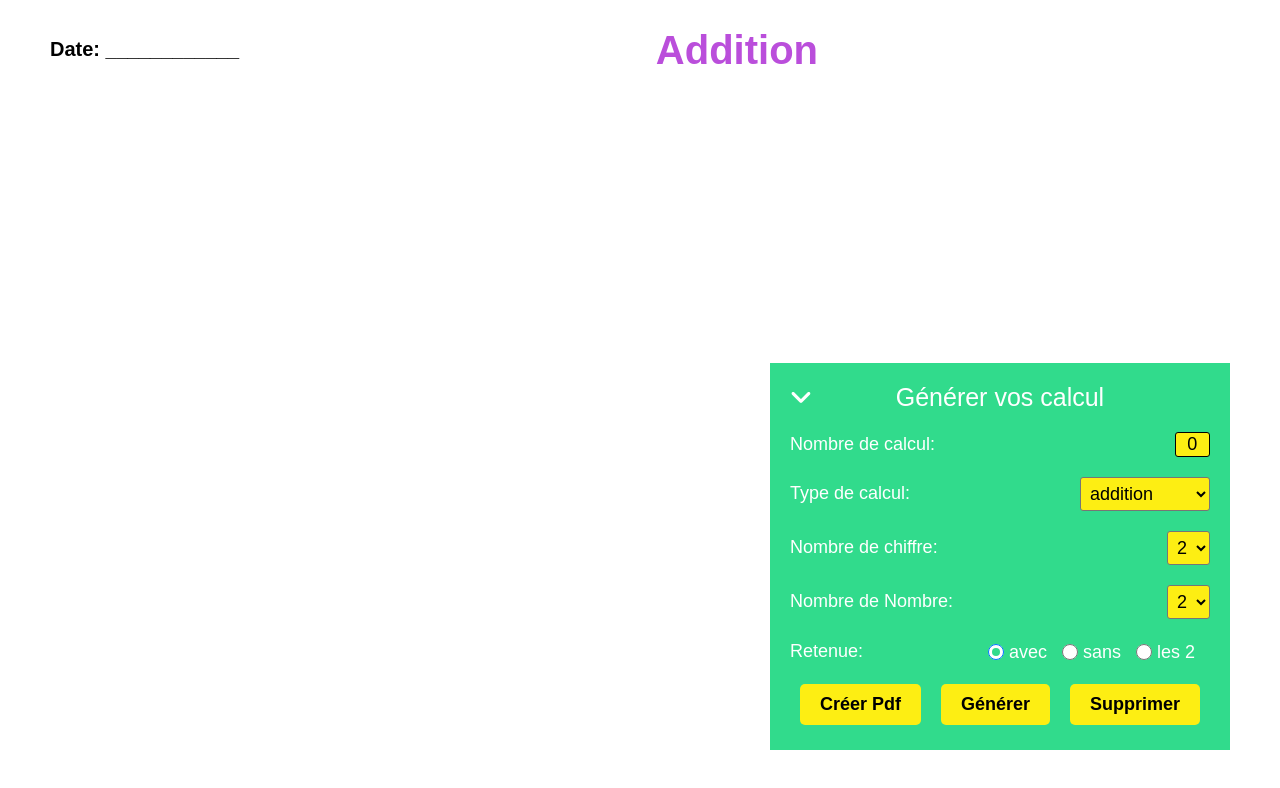
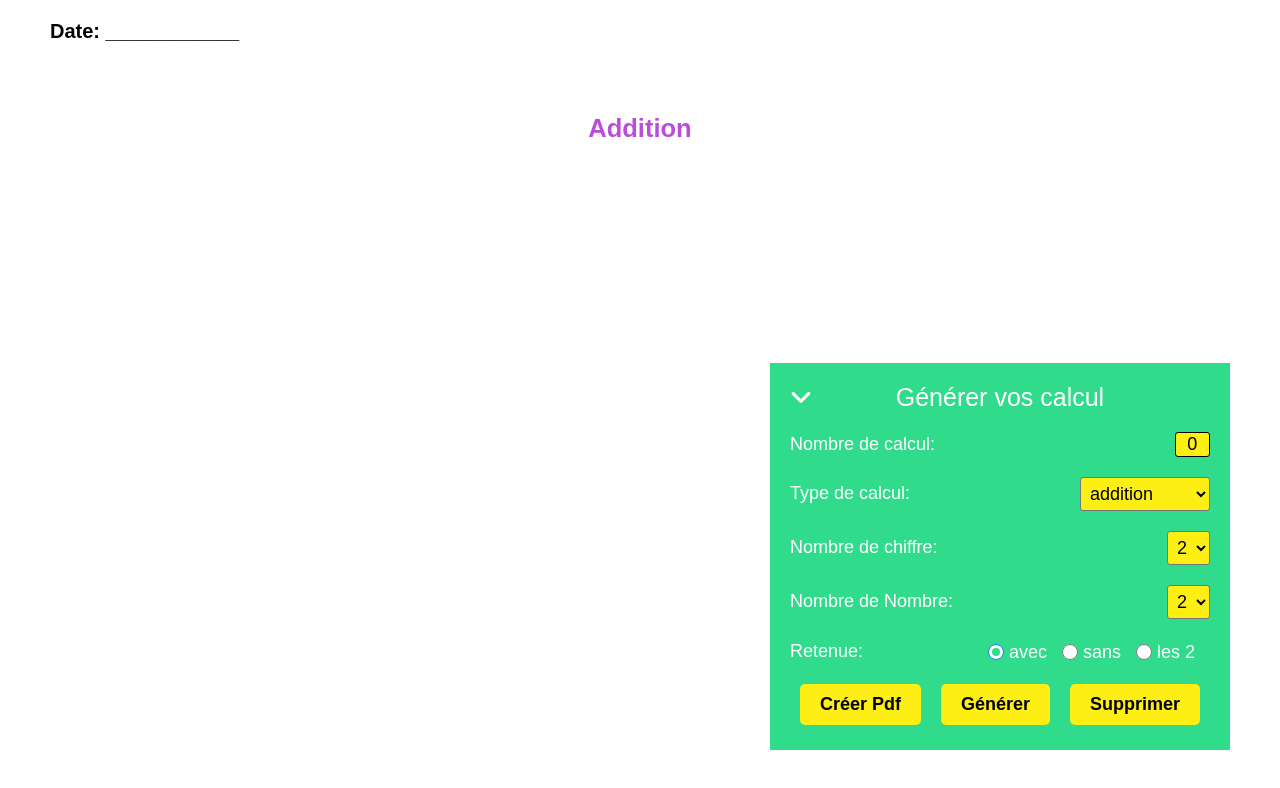
Before and after one commit to OlivierLem/calculationGenerator, a plain HTML site: page generateur.html in a window 1280 px wide. Both pictures are taken after a click on the button "Générer". Drawn offline with Linux system fonts and the light colour scheme.

Commit message:
modif titre exo

```diff
--- a/generateur.html
+++ b/generateur.html
@@ -15,9 +15,8 @@
     <span class="pdfContent">
         <header>
             <p>Date: ____________</p>
-            <h1></h1>
         </header>
-        <div class="contentCalc">
+        <div class="worksheet">
         </div>
     </span>
 
--- a/js/script.js
+++ b/js/script.js
@@ -103,11 +103,8 @@ const retenueCalc= (opérateur="+",...nombres) => {
 
 }
 
-
 const reduct = document.querySelector('.arrow ')
 const generateCalc =document.querySelector('.generateurCalcul')
-
-
 
 reduct.addEventListener('click',function(){
 
@@ -127,14 +124,6 @@ reduct.addEventListener('click',function(){
     //console.log(this.className);
 })
 
-const contentCalc= document.querySelector('.contentCalc')
-const titre=document.querySelector('header > h1')
-
-const nChiffre= document.querySelector('#chiffre')
-const nNombre= document.querySelector('#nombre')
-const inputOperateur= document.querySelector('#operateur')
-const btnGenerate= document.querySelector('#btnGenerate')
-const btnRemove= document.querySelector('#btnRemove')
 const inputCalc= document.querySelector('#nCalc')
 
 //event pour n'écrire que des chiffres
@@ -143,6 +132,16 @@ inputCalc.addEventListener('keypress', (event) =>{
         event.preventDefault()
 })
 
+const worksheet= document.querySelector('.worksheet')
+const mainTitre=document.querySelector('header > h1')
+
+const nChiffre= document.querySelector('#chiffre')
+const nNombre= document.querySelector('#nombre')
+const inputOperateur= document.querySelector('#operateur')
+const btnGenerate= document.querySelector('#btnGenerate')
+const btnRemove= document.querySelector('#btnRemove')
+
+
 let nombres=[]
 
 
@@ -150,19 +149,37 @@ let operateur=""
 
 const buttonsRadio= document.querySelectorAll("input[name='retenue']")
 let retenueState= 0       //0:avec retenue, 1:sans, 2:mix
+
 let retenueBool=false       //false:pas de retenue, true: retenue
-
+let lastOperator=undefined
+let nameTitle = ""
 btnGenerate.addEventListener('click',function (e){
     e.preventDefault()
 
+    const titres= document.createElement('h2')
+    lastOperator= operateur
+
+    const contentCalcCreate= document.createElement('div')
+    contentCalcCreate.classList.add("contentCalc")
+    contentCalcCreate.setAttribute('id', 'currentCalc')
+    worksheet.appendChild(contentCalcCreate)
+
+    const contentCalc= document.querySelector("#currentCalc")
+
     if(inputOperateur.selectedIndex===0){
         operateur='+'
-        titre.textContent='Addition'
+        nameTitle='Addition'
     }
     else if(inputOperateur.selectedIndex===1){
         operateur='-'
-        titre.textContent='Soustraction'
+        nameTitle='Soustraction'
     }
+    if(lastOperator != undefined)
+        if(lastOperator !== operateur)
+               titres.textContent= nameTitle;
+
+    worksheet.appendChild(titres)
+    worksheet.appendChild(contentCalcCreate)
 
     //Etat de la retenu (0: avec, 1: sans, 2: les 2)
     for(let i=0; i < buttonsRadio.length; i++)
@@ -238,11 +255,10 @@ btnGenerate.addEventListener('click',function (e){
         nombres=[]
         contentCalc.appendChild(calcul)
     }
+    contentCalc.removeAttribute('id')
 })
 btnRemove.addEventListener('click', function(){
-    contentCalc.innerHTML= ""
-    titre.innerHTML=""
-    console.log(contentCalc + " " + titre);
+    worksheet.innerHTML= ""
 })
 
 const pdfContent = document.querySelector('.pdfContent')
--- a/scss/content/container.scss
+++ b/scss/content/container.scss
@@ -1,14 +1,22 @@
 /* container */
-
+.worksheet{
+    display: flex;
+    flex-direction: column;
+    align-items: center;
+    width: 90%;
+    margin: 3rem auto 0;
+    font-size: 1.7rem;
+    font-weight: bold;
+    & h2{
+        color: #ba4edb;
+        font-weight: bold;
+    }
+}
 .contentCalc{
     display: flex;
     flex-direction: row;
     flex-wrap: wrap;
     justify-content: center;
-    width: 90%;
-    margin: 3rem auto 0;
-    font-size: 1.7rem;
-    font-weight: bold;
 }
 .calcul{
     width: fit-content;
--- a/scss/content/header.scss
+++ b/scss/content/header.scss
@@ -11,8 +11,5 @@ header{
     & p{
         font-weight: 600;
     }
-    h1{
-        color: #ba4edb;
-        font-weight: bold;
-    }
+
 }
```
Also changed, not shown: css/style.css, 1 other file.
